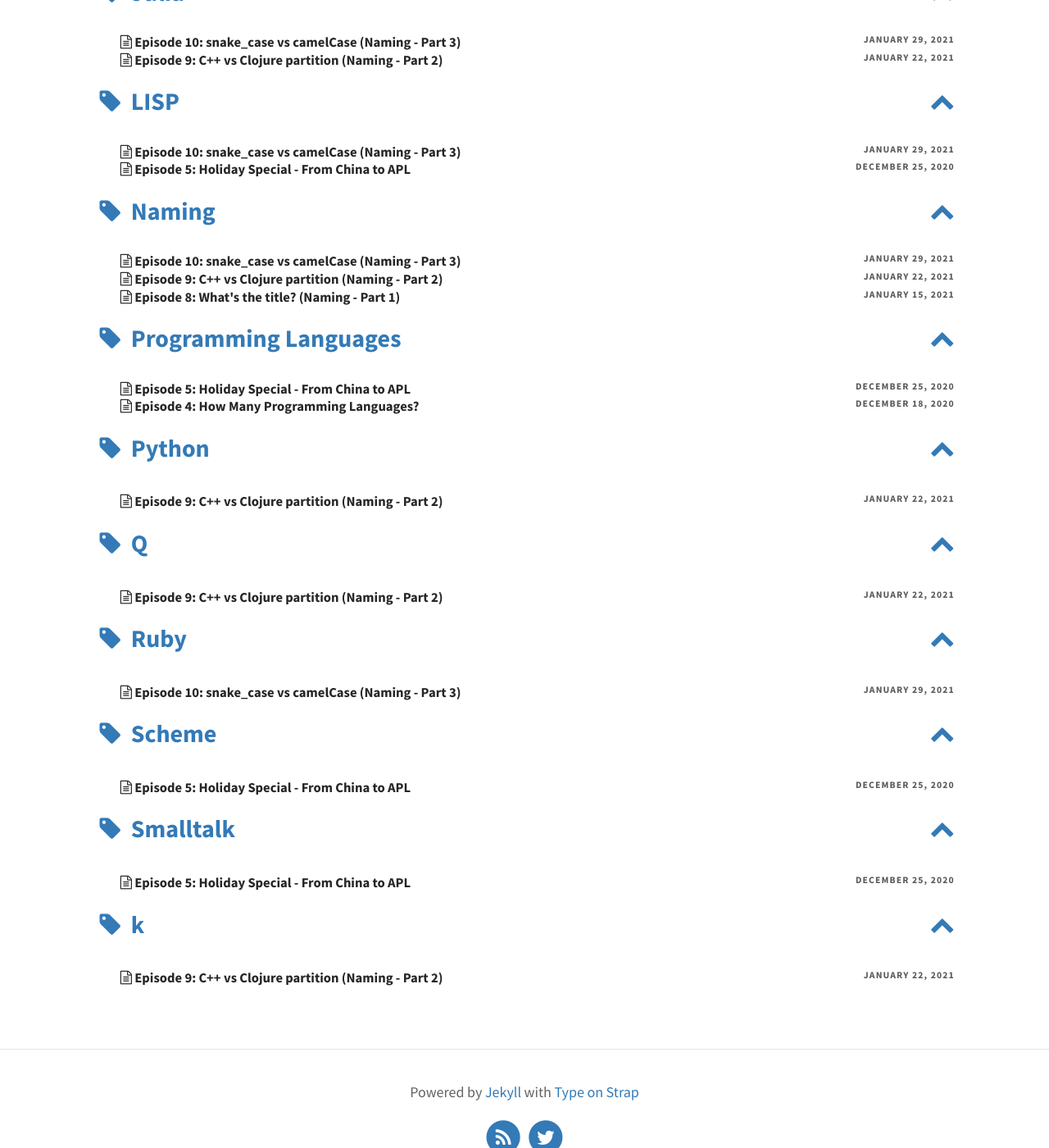
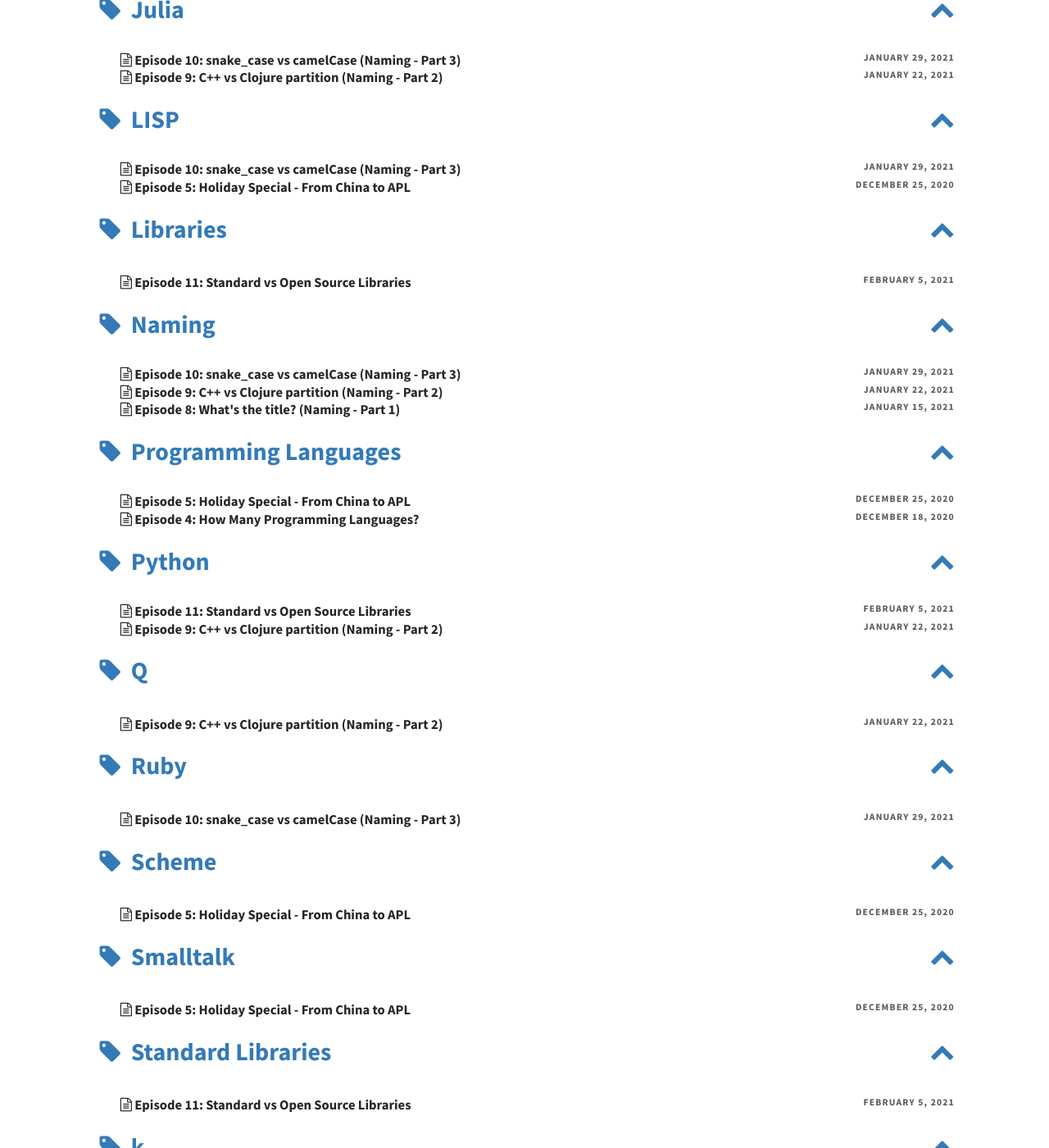
Before and after one commit to codereport/adsp2, a Jekyll site: the page built from pages/tags.md, in a window 1280 px wide and 1400 px high, scrolled down 1984 px. Shown: the whole window at 82% size. Built offline with Jekyll 4.4.1, drawn with Linux system fonts in a browser that asks for light colours; some of the changed lines change nothing that is shown; some of the changed text lies outside the part shown.

Commit message:
Episode 11 for real

```diff
--- /dev/null
+++ b/_posts/2021-02-05-Episode-11.md
@@ -0,0 +1,40 @@
+---
+layout: post
+title: "Episode 11: Standard vs Open Source Libraries"
+tags: [Standard Libraries, C++, Python, Libraries]
+excerpt_separator: <!--more-->
+---
+
+<div id="buzzsprout-player-7694794"></div>
+<script src="https://www.buzzsprout.com/1501960/7694794-episode-11-standard-vs-open-source-libraries.js?container_id=buzzsprout-player-7694794&player=small" type="text/javascript" charset="utf-8"></script>
+
+<br>In this episode, Bryce and Conor talk about standard libaries, open source libraries and more.
+
+<!--more-->
+
+### Show Notes
+
+**Date Recorded:** 2021-01-24 <br>
+**Date Released:** 2021-02-05
+
+* [C++ Standard Library](https://en.cppreference.com/w/cpp/header)
+* [Python Standard Libary](https://docs.python.org/3/library/)
+* [Python Built-in Functions](https://docs.python.org/3/library/functions.html)
+* [Python argparse](https://docs.python.org/3/library/argparse.html)
+* [Python itertools](https://docs.python.org/3/library/itertools.html)
+* [Python more-itertools](https://pypi.org/project/more-itertools/)
+* [Alex Stepanov Papers](http://stepanovpapers.com/)
+* [C++TO April 2019: Jon Kalb "C++ Today" (Include History of STL)](https://www.youtube.com/watch?v=dirfrvYoKmY)
+* [C++ Boost Libraries](https://www.boost.org/)
+* [C++ Boost Filesystem](https://www.boost.org/doc/libs/1_75_0/libs/filesystem/doc/index.htm)
+* [CUDA Thrust Parallel Algorithms](https://thrust.github.io/)
+* [C++ Microsoft STL on Github](https://github.com/microsoft/STL)
+* [C++ Ranges-v3](https://ericniebler.github.io/range-v3/)
+* [P0443 C++ Executors Proposal](http://www.open-std.org/jtc1/sc22/wg21/docs/papers/2020/p0443r12.html)
+
+### Intro Song Info
+
+Miss You by Sarah Jansen https://soundcloud.com/sarahjansenmusic<br>
+Creative Commons — Attribution 3.0 Unported — CC BY 3.0<br>
+Free Download / Stream: http://bit.ly/l-miss-you<br>
+Music promoted by Audio Library https://youtu.be/iYYxnasvfx8<br>
--- a/pages/episodes.md
+++ b/pages/episodes.md
@@ -9,6 +9,7 @@
 
 |   #   |                                               Title                                                | Release Date |
 | :---: | :------------------------------------------------------------------------------------------------: | :----------: |
+|  11   |     [Standard vs Open Source Libraries](https://adspthepodcast.com/2021/02/05/Episode-11.html)     |  2021-02-05  |
 |  10   | [snake_case vs camelCase (Naming - Part 3)](https://adspthepodcast.com/2021/01/29/Episode-10.html) |  2021-01-29  |
 |   9   | [C++ vs Clojure partition (Naming - Part 2)](https://adspthepodcast.com/2021/01/22/Episode-9.html) |  2021-01-22  |
 |   8   |    [What's the title? (Naming - Part 1)](https://adspthepodcast.com/2021/01/15/Episode-8.html)     |  2021-01-15  |
```
